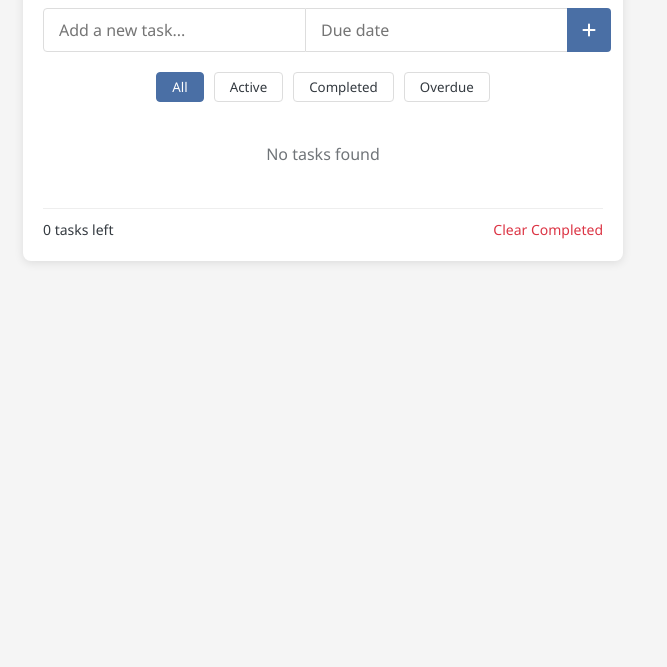
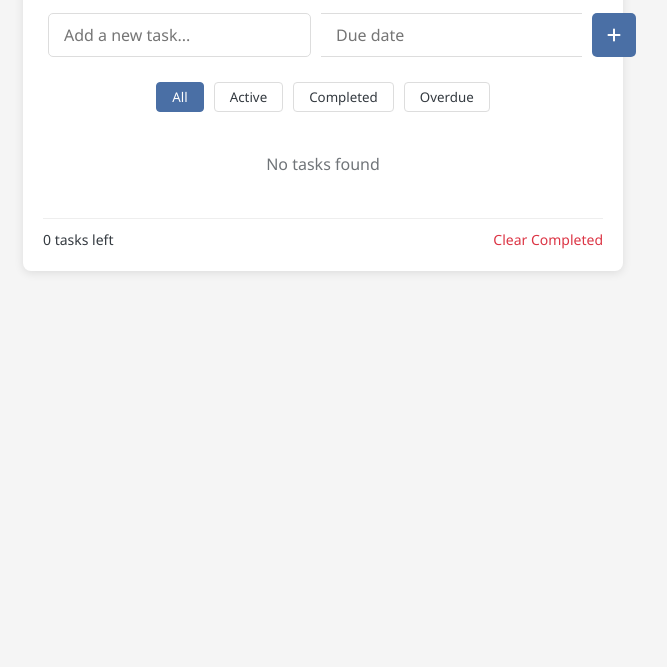
Before and after one commit to shreekumar1410/TO-DO_List, a plain HTML site: page index.html in a window 1280 px wide. Shown: the part 133-800 px from the top of the page, without its empty margins (317-984 px from the left). Drawn offline with nearby package versions, Linux system fonts and the light colour scheme.

Commit message:
FEAT: Slight changes

```diff
--- a/styles.css
+++ b/styles.css
@@ -109,9 +109,10 @@ h1 {
 
 #taskInput {
     flex: 2;
+    margin: 5px;
     padding: 10px 15px;
     border: 1px solid var(--input-border);
-    border-radius: 4px 0 0 4px;
+    border-radius: 5px;
     font-size: 16px;
     outline: none;
     background-color: var(--input-bg);
@@ -121,6 +122,7 @@ h1 {
 
 .due-date-input {
     flex: 1;
+    margin: 5px;
     padding: 10px 15px;
     border: 1px solid var(--input-border);
     border-left: none;
@@ -138,11 +140,12 @@ h1 {
 }
 
 #addTaskBtn {
+    margin: 5px;
     padding: 10px 15px;
     background-color: var(--primary-color);
     color: white;
     border: none;
-    border-radius: 0 4px 4px 0;
+    border-radius: 5px;
     cursor: pointer;
     font-size: 16px;
     transition: background-color 0.3s;
```
